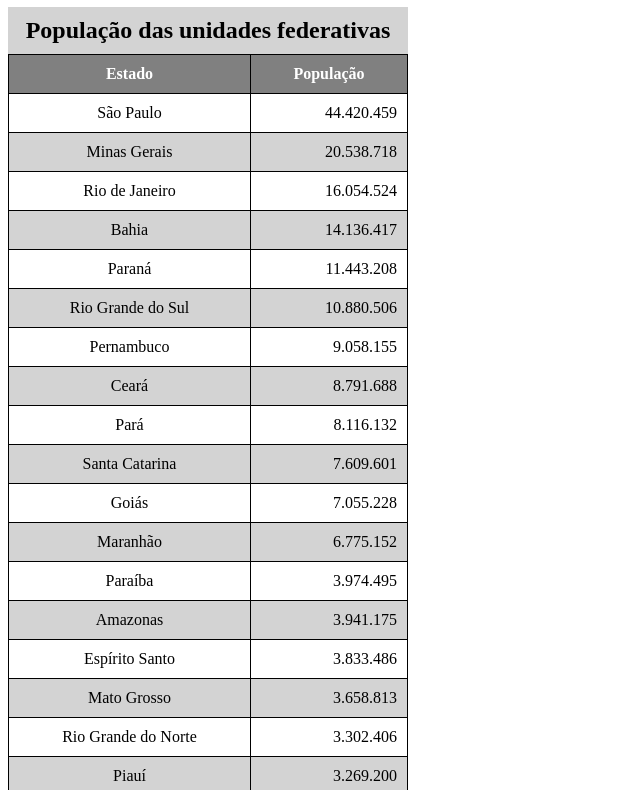
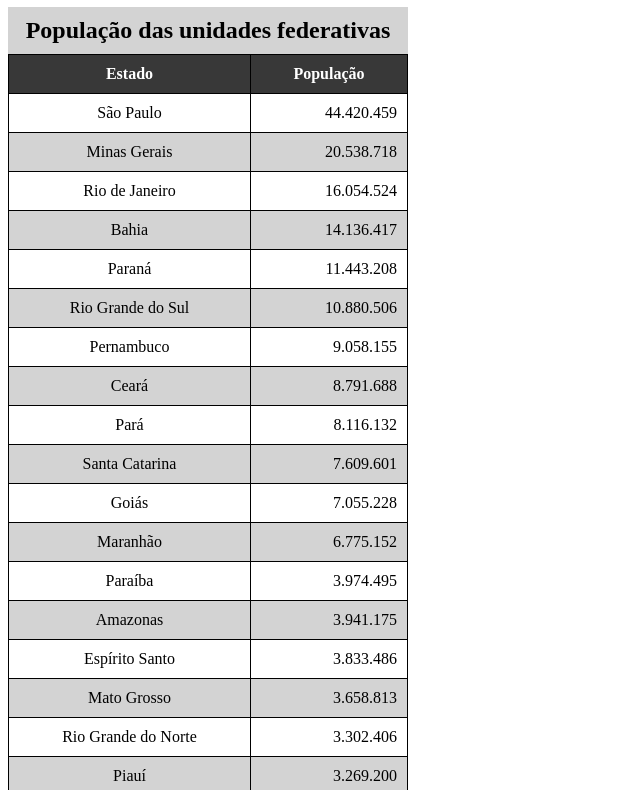
Before and after one commit to devjonny4/html-css, a plain HTML site: page Exercícios/ex023/tabela002.html in a window 1280 px wide. Shown: the part 73-863 px from the top of the page, without its empty margins (0-640 px from the left). Drawn offline with Linux system fonts and the light colour scheme.

Commit message:
Cabeçalho fixo da tabela

```diff
--- a/Exercícios/ex023/tabela002.html
+++ b/Exercícios/ex023/tabela002.html
@@ -13,6 +13,7 @@
             width: 400px;
             border-collapse: collapse;
             text-align: center;
+            position: relative;
         }
 
         caption {
@@ -36,8 +37,13 @@
         }
 
         thead, tfoot {
-            background-color: gray;
+            background-color: #383838;
             color: white;
+        }
+
+        thead {
+            position: sticky;
+            top: -1px;
         }
 
         td.num {
```
